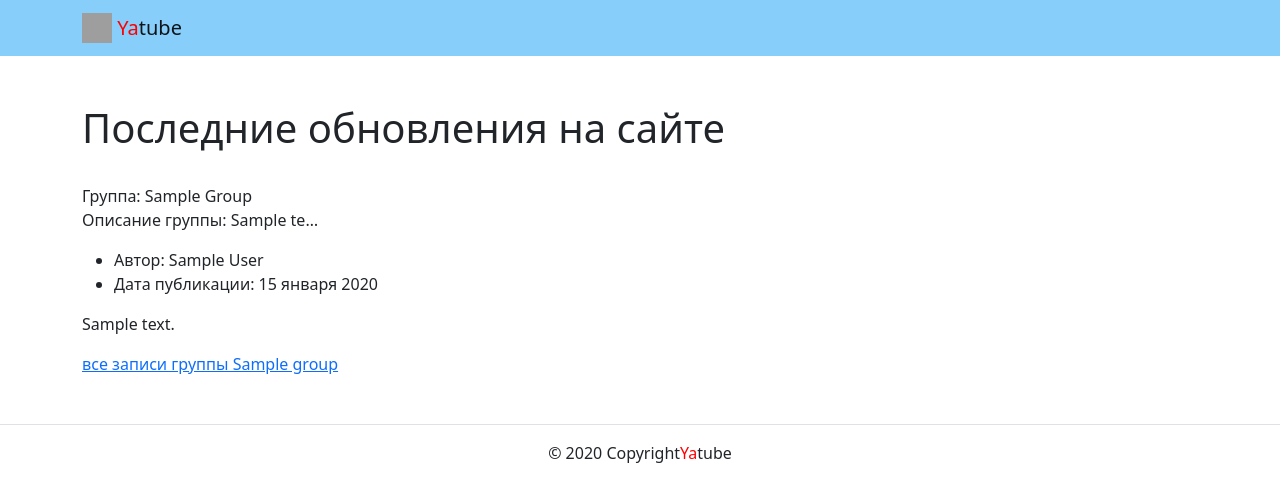
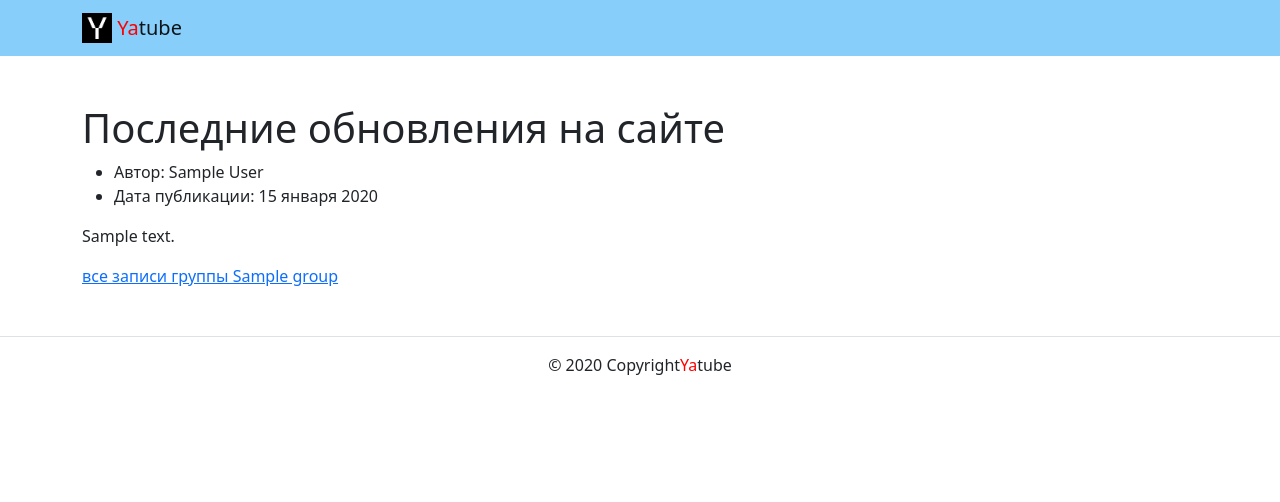
Before and after one commit to STI-xa/hw02_community, a Django app: page / in a window 1280 px wide. Shown: the top 502 px of the page. Run offline with Django 3.2, Linux system fonts and the light colour scheme; tables that the repository leaves empty hold one stand-in row (values such as "Sample post"); some libraries are stand-ins or nearby versions; grey boxes are pictures that could not be loaded.

Commit message:
fixed bugs after review

```diff
--- a/yatube/posts/models.py
+++ b/yatube/posts/models.py
@@ -30,7 +30,7 @@ class Post(models.Model):
         blank=True,
         null=True,
         on_delete=models.SET_NULL,
-        related_name='group',
+        related_name='groups',
         verbose_name='group of the post',
     )
 
--- a/yatube/posts/views.py
+++ b/yatube/posts/views.py
@@ -6,7 +6,7 @@ from .models import Group, Post
 
 def group_posts(request, slug):
     group = get_object_or_404(Group, slug=slug)
-    posts = group.group.all()[:settings.NUM_POSTS_ON_PAGE]
+    posts = group.groups.all()[:settings.NUM_POSTS_ON_PAGE]
     context = {
         'group': group,
         'posts': posts,
--- a/yatube/templates/base.html
+++ b/yatube/templates/base.html
@@ -4,10 +4,10 @@
   <head>
     <meta charset="utf-8">
     <meta name="viewport" content="width=device-width, initial-scale=1">
-    <link rel="icon" href="img/fav/fav.ico" type="image">
-    <link rel="apple-touch-icon" sizes="180x180" href="img/fav/apple-touch-icon.png">
-    <link rel="icon" type="image/png" sizes="32x32" href="img/fav/favicon-32x32.png">
-    <link rel="icon" type="image/png" sizes="16x16" href="img/fav/favicon-16x16.png">
+    <link rel="icon" href="{% static "img/fav/fav.ico" %}" type="image">
+    <link rel="apple-touch-icon" sizes="180x180" href="{% static "img/fav/apple-touch-icon.png" %}">
+    <link rel="icon" type="image/png" sizes="32x32" href="{% static "img/fav/favicon-32x32.png" %}">
+    <link rel="icon" type="image/png" sizes="16x16" href="{% static "img/fav/favicon-16x16.png" %}">
     <meta name="msapplication-TileColor" content="#000">
     <meta name="theme-color" content="#ffffff">
     <link rel="stylesheet" href="{% static "css/bootstrap.min.css" %}">
@@ -17,6 +17,7 @@
     {% include "includes/header.html" %}
     <main>
       <div class="container py-5">
+        <h1>{% block heading %}Тут что-то нужно написать{% endblock %}</h1>
       {% block content %}
         Здесь скоро что-то появится :)
       {% endblock %}
--- a/yatube/templates/includes/article.html
+++ b/yatube/templates/includes/article.html
@@ -1,3 +1,4 @@
+<article>
   <ul>
     <li>
       Автор: {{ post.author.get_full_name }}
@@ -9,8 +10,7 @@
   <p>
     {{ post.text|linebreaks }}
   </p>
-{% if index %}
-  {% if post.group %}
+  {% if post.group and group_link_on_page %}
     <a href="{% url "posts:group_list" post.group.slug %}">все записи группы {{ post.group.title }}</a>
   {% endif %}
-{% endif %}
+</article>
--- a/yatube/templates/posts/index.html
+++ b/yatube/templates/posts/index.html
@@ -1,20 +1,11 @@
 {% extends "base.html" %}
-<title>
-  {% block  title %}Последние обновления на сайте{% endblock %}
-</title>
-<main>
+{% block  title %}Последние обновления на сайте{% endblock %}
+{% block heading %}Последние обновления на сайте{% endblock %}
   {% block content %}
-    <h1>Последние обновления на сайте</h1>
     {% for post in posts %}
-      <p>
-        <br>Группа: {{ post.group.title|title }}</br>
-        Описание группы: {{ post.group.description|truncatechars:10 }}
-      </p>
       <article>
-        {% include "includes/article.html" with index=True %}
+        {% include "includes/article.html" with group_link_on_page=True %}
       <article>
       {% if not forloop.last %}<hr>{% endif %}
     {% endfor %}
   {% endblock %}
-  </main>
-  {% include "includes/footer.html" %}
```
Also changed, not shown: yatube/templates/posts/group_list.html (+7 -12 lines), yatube/static/img/fav/android-chrome-192x192.png (added), yatube/static/img/fav/android-chrome-256x256.png (added), yatube/static/img/fav/apple-touch-icon.png (added), yatube/static/img/fav/favicon-16x16.png (added), yatube/static/img/fav/favicon-32x32.png (added), yatube/static/img/fav/favicon.ico (added), yatube/static/img/fav/mstile-150x150.png (added), yatube/static/img/fav/safari-pinned-tab.svg (added), yatube/static/img/logo.png (added). Lines whose indentation alone changed are shown as unchanged.
